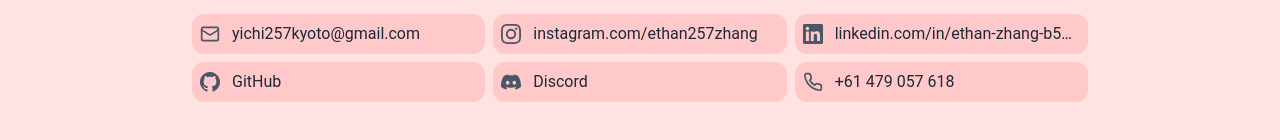
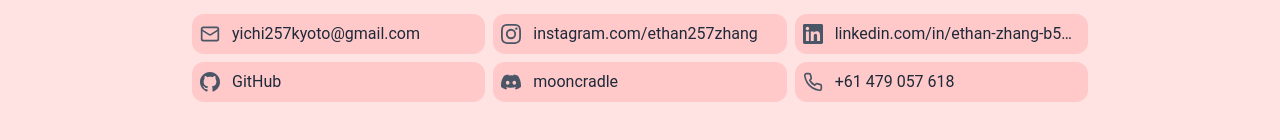
Before and after one commit to yichiKyoto/ethan_zhang_website, a React (Vite) app in the folder client/: page / in a window 1280 px wide. Shown: the part 646-786 px from the top of the page. Built offline with nearby package versions, Linux system fonts and the light colour scheme; no server answers.

Commit message:
updated social links

```diff
--- a/client/src/Landing.tsx
+++ b/client/src/Landing.tsx
@@ -58,7 +58,7 @@ export default function Landing() {
           <span className="min-w-0 truncate">linkedin.com/in/ethan-zhang-b52572365</span>
         </a>
         <a
-          href="https://github.com/ethan.zhang"
+          href="https://github.com/yichiKyoto"
           target="_blank"
           rel="noopener noreferrer"
           className={contactLinkClass}
@@ -67,13 +67,13 @@ export default function Landing() {
           <span className="min-w-0 truncate">GitHub</span>
         </a>
         <a
-          href="https://discord.com/ethan.zhang"
+          href="https://discord.com/channels/@me"
           target="_blank"
           rel="noopener noreferrer"
           className={contactLinkClass}
         >
           <IconDiscord />
-          <span className="min-w-0 truncate">Discord</span>
+          <span className="min-w-0 truncate">mooncradle</span>
         </a>
         <a href="tel:+61479057618" className={contactLinkClass}>
           <IconPhone />
```
